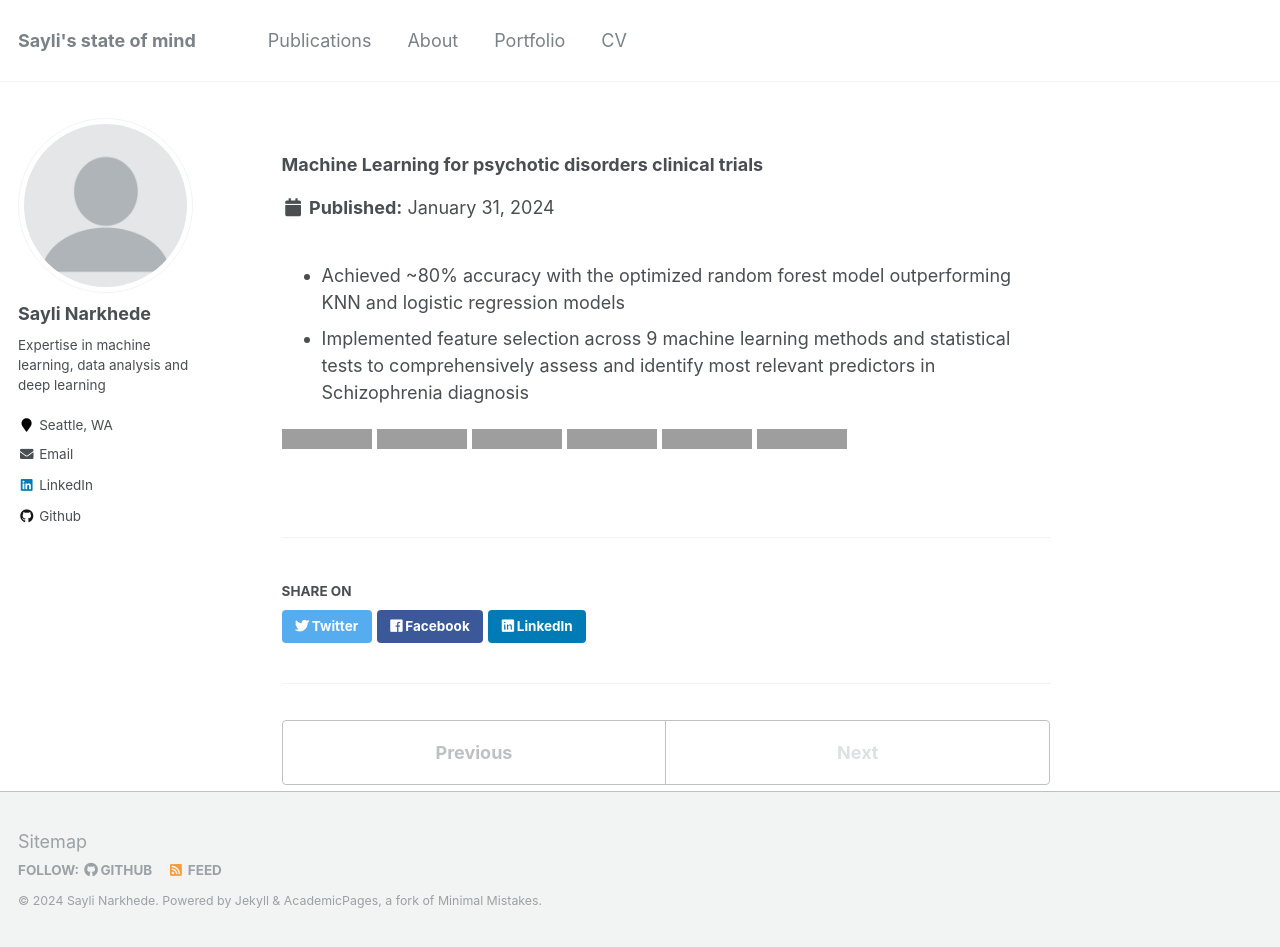
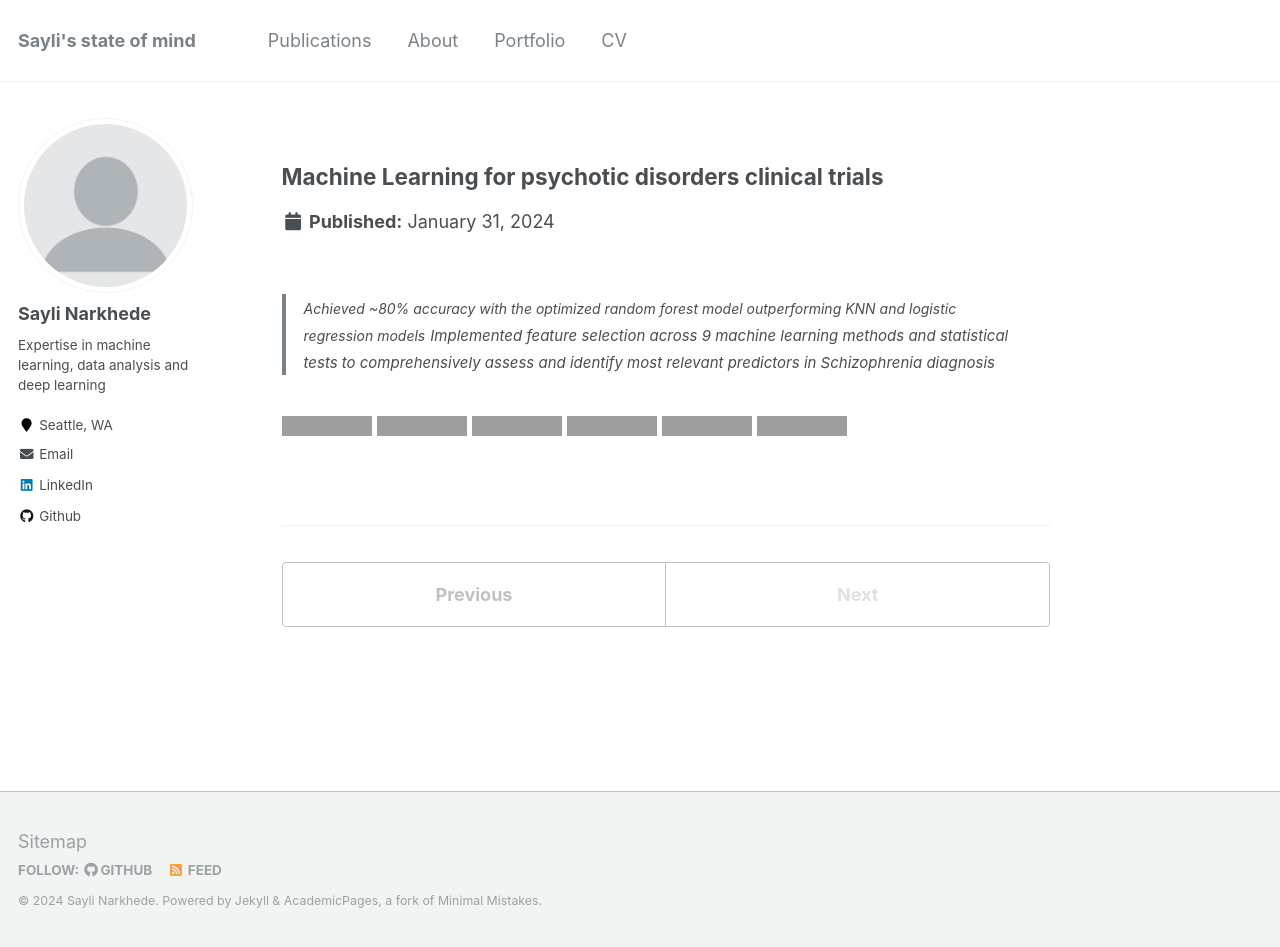
Before and after one commit to SayliMN/saylimn.github.io, a Jekyll site: the page built from _portfolio/portfolio-3.md, in a window 1280 px wide and 947 px high, cut to the strip 0-947 px from the top of the window. Built offline with Jekyll 4.4.1, drawn with Linux system fonts in a browser that asks for light colours; grey boxes are pictures that could not be loaded.

Commit message:
disable social media share option

```diff
--- a/_includes/social-share.html
+++ b/_includes/social-share.html
@@ -1,6 +1,6 @@
 {% include base_path %}
 
-<section class="page__share">
+<!-- <section class="page__share">
   {% if site.data.ui-text[site.locale].share_on_label %}
     <h4 class="page__share-title">{{ site.data.ui-text[site.locale].share_on_label | default: "Share on" }}</h4>
   {% endif %}
@@ -10,4 +10,4 @@
   <a href="https://www.facebook.com/sharer/sharer.php?u={{ base_path }}{{ page.url }}" class="btn btn--facebook" title="{{ site.data.ui-text[site.locale].share_on_label | default: 'Share on' }} Facebook"><i class="fab fa-facebook" aria-hidden="true"></i><span> Facebook</span></a>
 
   <a href="https://www.linkedin.com/shareArticle?mini=true&url={{ base_path }}{{ page.url }}" class="btn btn--linkedin" title="{{ site.data.ui-text[site.locale].share_on_label | default: 'Share on' }} LinkedIn"><i class="fab fa-linkedin" aria-hidden="true"></i><span> LinkedIn</span></a>
-</section>
+</section> -->
--- a/_portfolio/portfolio-3.md
+++ b/_portfolio/portfolio-3.md
@@ -1,11 +1,11 @@
 ---
-title: "### Machine Learning for psychotic disorders clinical trials"
+title: "## Machine Learning for psychotic disorders clinical trials"
 excerpt: "<br/>"
 collection: portfolio
 ---
 
-- Achieved ~80% accuracy with the optimized random forest model outperforming KNN and logistic regression models
-- Implemented feature selection across 9 machine learning methods and statistical tests to comprehensively assess and identify most relevant predictors in Schizophrenia diagnosis
+> <span style="font-size:14px;">Achieved ~80% accuracy with the optimized random forest model outperforming KNN and logistic regression models</span>
+> <span style="font-size:15px;">Implemented feature selection across 9 machine learning methods and statistical tests to comprehensively assess and identify most relevant predictors in Schizophrenia diagnosis</span>
 
 
 <p>
```
